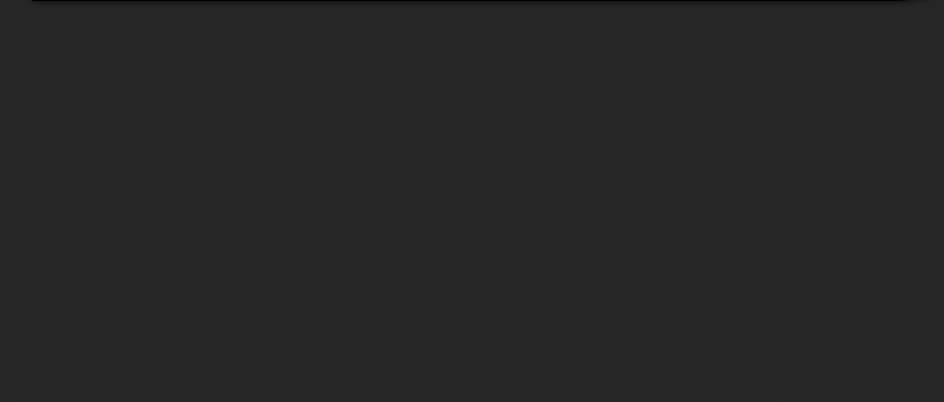
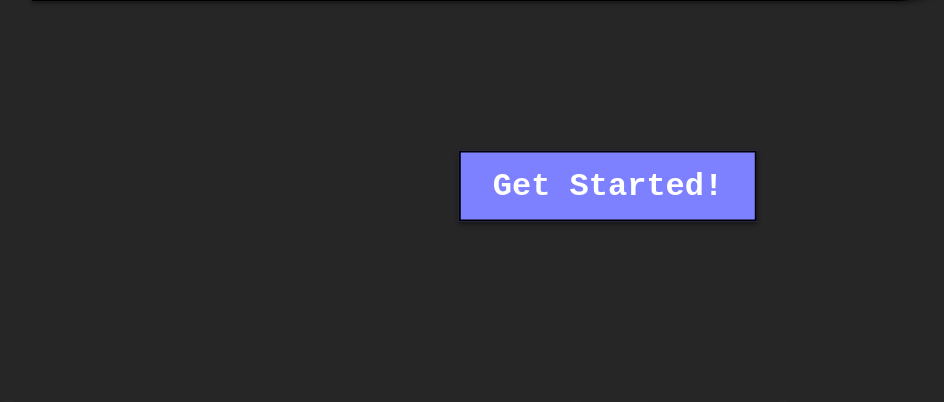
Before and after one commit to lisa1ynn/webify, a PHP site: page /webify/public/about.php in a window 1280 px wide; the page is wider, and only the part inside the window is pictured. Shown: the part 2942-3344 px from the top of that part, without its empty margins (32-976 px from the left). Run offline with PHP 8.4, Linux system fonts and the light colour scheme.

Commit message:
added button at the end of about page

```diff
--- a/public/about.php
+++ b/public/about.php
@@ -123,6 +123,52 @@
                 padding: 100px 15%;
             }
 
+            /* button design */
+            .getstarted_button {
+                background-color: #7D80FF;
+                color: white;
+                font-family: 'Courier New', Courier, monospace;
+                font-weight: bold;
+                border: solid 2px black;
+                box-shadow: 0px 2px 4px #151515;
+                padding: 15px 32px;
+                text-align: center;
+                display: inline-block;
+                font-size: 2rem;
+                margin: 0;
+                position: absolute;
+                top: 85%;
+                left: 50%;
+                -ms-transform: translate(-50%, -50%);
+                transform: translate(-50%, -50%)
+            }
+
+            /* cursor, arrow animation on hover button */
+            button{
+                cursor: pointer;
+                display: inline-block;
+                position: relative;
+                transition: 0.5s;
+            }
+
+            button:after {
+                content: '»';
+                position: absolute;
+                opacity: 0;
+                top: 14px;
+                right: -20px;
+                transition: 0.5s;
+            }
+
+            button:hover{
+                padding-right: 24px;
+                padding-left:8px;
+            }
+
+            button:hover:after {
+                opacity: 1;
+                right: 10px;
+            }
 
         </style>
     </head>
@@ -160,6 +206,15 @@
                 </div>
             </div>
 
+            <!-- button to redirect to sign in page -->
+            <div>
+                <button id="startButton" class="getstarted_button"><span>Get Started!</span></button>
+                <script type="text/javascript">
+                    document.getElementById("startButton").onclick = function () {
+                    location.href = "http://localhost/webify/public/sign-in.php";
+                };
+            </script>
+
 
         </div>
         <script>
```
